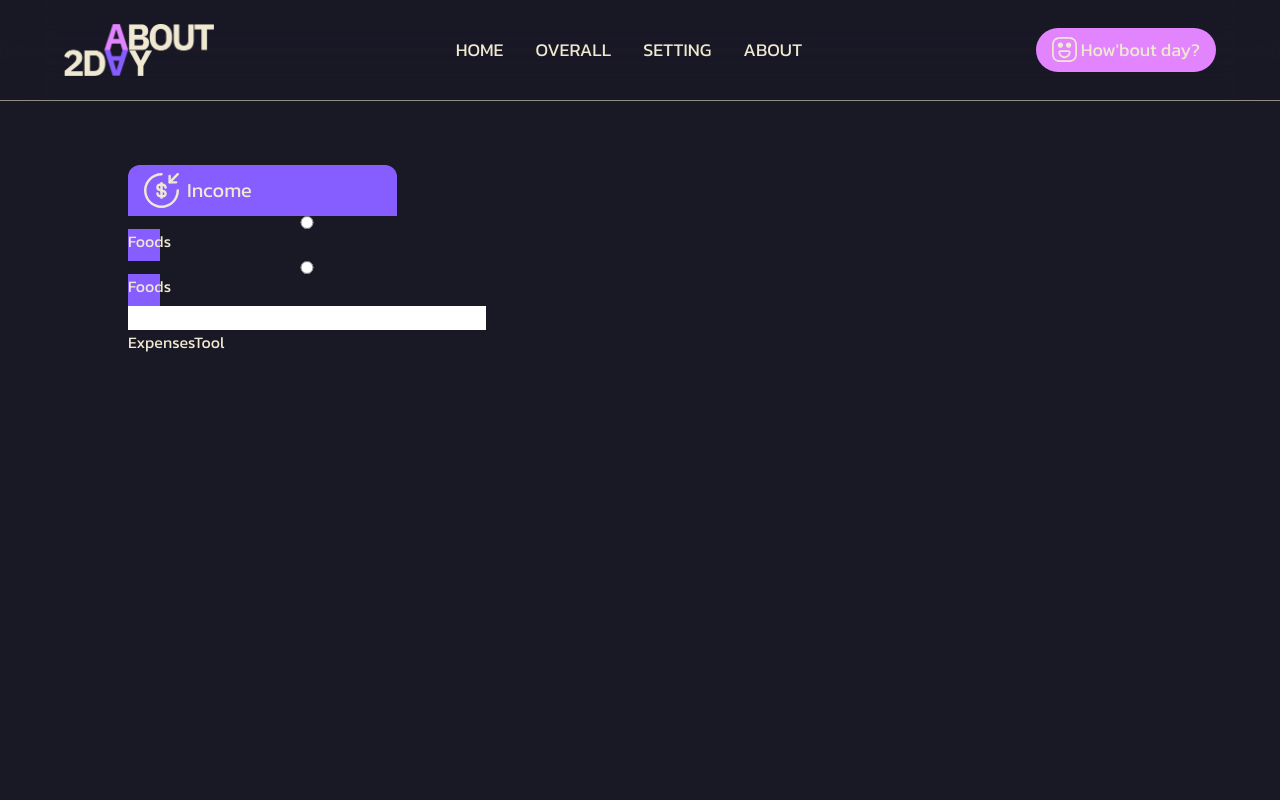
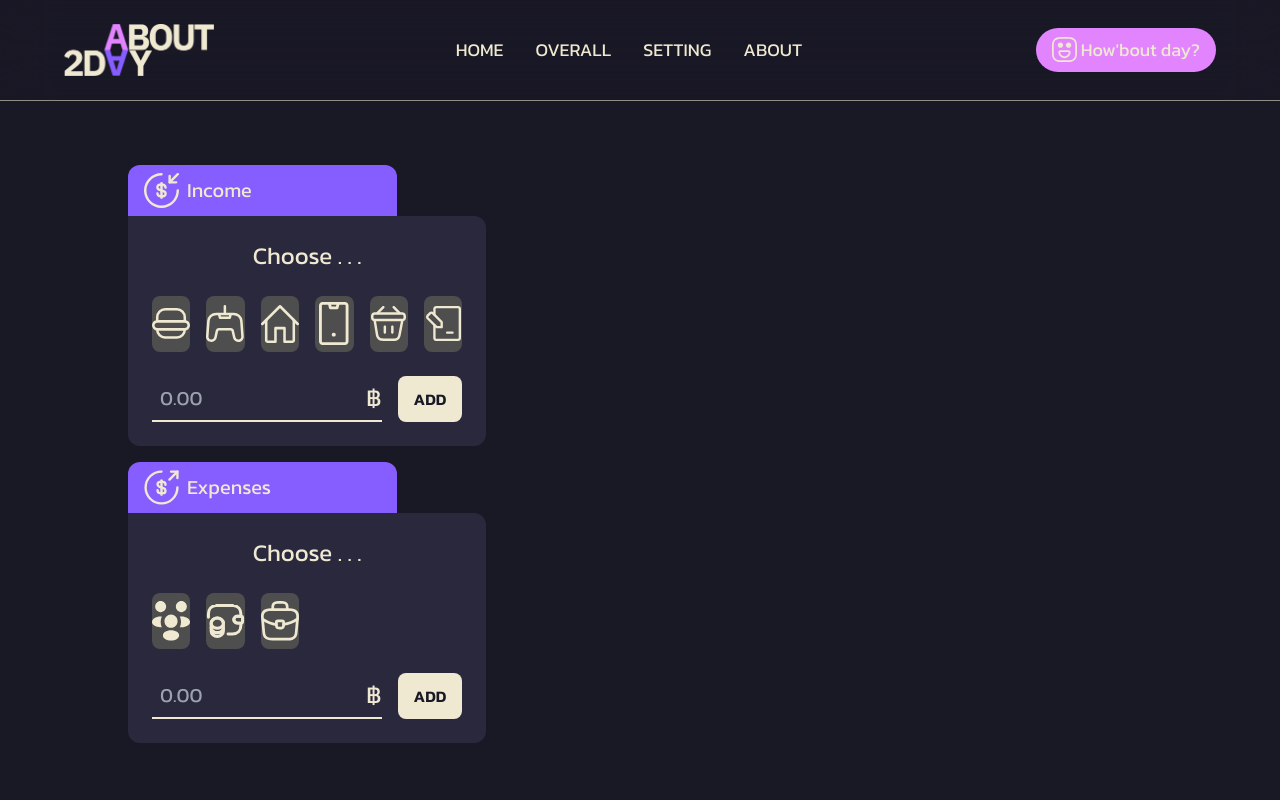
Before and after one commit to WoraponK/about2day-app, a Next.js app: page / in a window 1280 px wide. Shown: the top 800 px of the page. Built offline with nearby package versions, Linux system fonts and the light colour scheme.

Commit message:
update:2024-02-29 #1

```diff
--- a/src/app/components/Navbar.tsx
+++ b/src/app/components/Navbar.tsx
@@ -15,7 +15,7 @@ function Navbar() {
             <Link href={'/'}>
                 <Image
                     width={150}
-                    height={150}
+                    height={52}
                     src={'/images/logo-infog-nobg-dark.png'}
                     alt='logo'
                     className='max-lg:w-[120px]'
--- a/src/app/components/icons/A2dIcon.tsx
+++ b/src/app/components/icons/A2dIcon.tsx
@@ -99,7 +99,7 @@ const checkType = (type: string, size: number) => {
                     height={iconSize}
                 />
             );
-        case 'ex-salary':
+        case 'ex-logo':
             return (
                 <Image
                     src="/images/a2d/expenses-logo.svg"
--- a/src/app/components/tools/ExpensesTool.tsx
+++ b/src/app/components/tools/ExpensesTool.tsx
@@ -2,9 +2,49 @@
 
 import React from 'react'
 
+// Icons
+import A2dIcon from '../icons/A2dIcon'
+
 function ExpensesTool() {
   return (
-    <div>ExpensesTool</div>
+    <div className='grid grid-cols-1'>
+      <div className='bg-clr-primary flex items-center space-x-2 py-2 px-4 w-3/4 rounded-t-xl'>
+        <A2dIcon type='ex-logo' size={35} />
+        <h2 className='text-xl'>Expenses</h2>
+      </div>
+      <div className='bg-clr-accent p-6 space-y-6 rounded-tr-xl rounded-br-xl rounded-bl-xl'>
+        <h3 className='text-center text-2xl'>Choose . . .</h3>
+        <form className='flex flex-col justify-center space-y-6'>
+          <ul className='grid grid-cols-6 gap-4'>
+            <li className='flex justify-center items-center'>
+              <input type="radio" name="expenses" value={'people'} id='people' className='hidden peer' />
+              <label htmlFor="people" className='cursor-pointer flex justify-center items-center h-14 w-14 bg-clr-secondary bg-clr-gray-3 rounded-lg transition-colors hover:bg-clr-gray-2 peer-checked:bg-clr-primary' title='foods'>
+                <A2dIcon type='ex-people' size={40} />
+              </label>
+            </li>
+            <li className='flex justify-center items-center'>
+              <input type="radio" name="expenses" value={'extra'} id='extra' className='hidden peer' />
+              <label htmlFor="extra" className='cursor-pointer flex justify-center items-center h-14 w-14 bg-clr-secondary bg-clr-gray-3 rounded-lg transition-colors hover:bg-clr-gray-2 peer-checked:bg-clr-primary' title='gaming'>
+                <A2dIcon type='ex-extra' size={40} />
+              </label>
+            </li>
+            <li className='flex justify-center items-center'>
+              <input type="radio" name="expenses" value={'salary'} id='salary' className='hidden peer' />
+              <label htmlFor="salary" className='cursor-pointer flex justify-center items-center h-14 w-14 bg-clr-secondary bg-clr-gray-3 rounded-lg transition-colors hover:bg-clr-gray-2 peer-checked:bg-clr-primary' title='gaming'>
+                <A2dIcon type='ex-salary' size={40} />
+              </label>
+            </li>
+          </ul>
+          <div className='flex gap-4'>
+            <label className='w-full border-b-2 border-clr-light flex items-center'>
+              <input type="number" placeholder='0.00' className='p-2 w-full bg-transparent focus:outline-none    placeholder:text-clr-gray-light remove-arrow text-xl' />
+              <span className='text-2xl'>฿</span>
+            </label>
+            <button className='bg-clr-light text-clr-dark px-4 rounded-lg font-semibold transition-colors hover:bg-clr-secondary-1 hover:text-clr-light'>ADD</button>
+          </div>
+        </form>
+      </div>
+    </div>
   )
 }
 
--- a/src/app/components/tools/IncomeTool.tsx
+++ b/src/app/components/tools/IncomeTool.tsx
@@ -9,20 +9,57 @@ function IncomeTool() {
   return (
     <div className='grid grid-cols-1'>
       <div className='bg-clr-primary flex items-center space-x-2 py-2 px-4 w-3/4 rounded-t-xl'>
-        <A2dIcon type='in-logo' size={35}/>
+        <A2dIcon type='in-logo' size={35} />
         <h2 className='text-xl'>Income</h2>
       </div>
-      <div>
-        <form className='flex flex-col'>
-          <input type="radio" name="income" value={'foods'} id='foods'/>
-          <label htmlFor="foods" className='h-8 w-8 bg-clr-primary'>
-            Foods
-          </label>
-          <input type="radio" name="income" value={'foods'} id='foods'/>
-          <label htmlFor="foods" className='h-8 w-8 bg-clr-primary'>
-            Foods
-          </label>
-          <input type="number" />
+      <div className='bg-clr-accent p-6 space-y-6 rounded-tr-xl rounded-br-xl rounded-bl-xl'>
+        <h3 className='text-center text-2xl'>Choose . . .</h3>
+        <form className='flex flex-col justify-center space-y-6'>
+          <ul className='grid grid-cols-6 gap-4'>
+            <li className='flex justify-center items-center'>
+              <input type="radio" name="income" value={'foods'} id='foods' className='hidden peer' />
+              <label htmlFor="foods" className='cursor-pointer flex justify-center items-center h-14 w-14 bg-clr-secondary bg-clr-gray-3 rounded-lg transition-colors hover:bg-clr-gray-2 peer-checked:bg-clr-primary' title='foods'>
+                <A2dIcon type='in-foods' size={40} />
+              </label>
+            </li>
+            <li className='flex justify-center items-center'>
+              <input type="radio" name="income" value={'gaming'} id='gaming' className='hidden peer' />
+              <label htmlFor="gaming" className='cursor-pointer flex justify-center items-center h-14 w-14 bg-clr-secondary bg-clr-gray-3 rounded-lg transition-colors hover:bg-clr-gray-2 peer-checked:bg-clr-primary' title='gaming'>
+                <A2dIcon type='in-gaming' size={40} />
+              </label>
+            </li>
+            <li className='flex justify-center items-center'>
+              <input type="radio" name="income" value={'house'} id='house' className='hidden peer' />
+              <label htmlFor="house" className='cursor-pointer flex justify-center items-center h-14 w-14 bg-clr-secondary bg-clr-gray-3 rounded-lg transition-colors hover:bg-clr-gray-2 peer-checked:bg-clr-primary' title='house'>
+                <A2dIcon type='in-house' size={40} />
+              </label>
+            </li>
+            <li className='flex justify-center items-center'>
+              <input type="radio" name="income" value={'phone'} id='phone' className='hidden peer' />
+              <label htmlFor="phone" className='cursor-pointer flex justify-center items-center h-14 w-14 bg-clr-secondary bg-clr-gray-3 rounded-lg transition-colors hover:bg-clr-gray-2 peer-checked:bg-clr-primary' title='phone'>
+                <A2dIcon type='in-phone' size={30} />
+              </label>
+            </li>
+            <li className='flex justify-center items-center'>
+              <input type="radio" name="income" value={'shopping'} id='shopping' className='hidden peer' />
+              <label htmlFor="shopping" className='cursor-pointer flex justify-center items-center h-14 w-14 bg-clr-secondary bg-clr-gray-3 rounded-lg transition-colors hover:bg-clr-gray-2 peer-checked:bg-clr-primary' title='shopping'>
+                <A2dIcon type='in-shopping' size={35} />
+              </label>
+            </li>
+            <li className='flex justify-center items-center'>
+              <input type="radio" name="income" value={'tools'} id='tools' className='hidden peer' />
+              <label htmlFor="tools" className='cursor-pointer flex justify-center items-center h-14 w-14 bg-clr-secondary bg-clr-gray-3 rounded-lg transition-colors hover:bg-clr-gray-2 peer-checked:bg-clr-primary' title='tools'>
+                <A2dIcon type='in-tools' size={35} />
+              </label>
+            </li>
+          </ul>
+          <div className='flex gap-4'>
+            <label className='w-full border-b-2 border-clr-light flex items-center'>
+              <input type="number" placeholder='0.00' className='p-2 w-full bg-transparent focus:outline-none    placeholder:text-clr-gray-light remove-arrow text-xl' />
+              <span className='text-2xl'>฿</span>
+            </label>
+            <button className='bg-clr-light text-clr-dark px-4 rounded-lg font-semibold transition-colors hover:bg-clr-secondary-1 hover:text-clr-light'>ADD</button>
+          </div>
         </form>
       </div>
     </div>
--- a/src/app/globals.css
+++ b/src/app/globals.css
@@ -2,4 +2,14 @@
 @tailwind components;
 @tailwind utilities;
 
-@import '~bootstrap-icons/font/bootstrap-icons.css';
+@import "~bootstrap-icons/font/bootstrap-icons.css";
+
+.remove-arrow::-webkit-inner-spin-button,
+.remove-arrow::-webkit-outer-spin-button {
+  -webkit-appearance: none;
+  margin: 0;
+}
+
+.remove-arrow {
+  -moz-appearance: textfield;
+}
--- a/src/app/layout.tsx
+++ b/src/app/layout.tsx
@@ -36,7 +36,7 @@ export default function RootLayout({
       <body className={kanit.className}>
         <div className="bg-clr-dark text-clr-light min-h-screen">
           <Navbar />
-          <main className="py-16 px-32 max-lg:px-16 max-md:px-8 min-h-screen">
+          <main className="py-16 px-32 max-lg:px-16 max-md:px-8">
             {children}
           </main>
           <Footer />
--- a/src/app/page.tsx
+++ b/src/app/page.tsx
@@ -17,7 +17,7 @@ export default function Home() {
   return (
     <>
       <div className="grid grid-cols-[35%_65%]">
-        <div className="flex flex-col">
+        <div className="flex flex-col gap-4">
           <IncomeTool />
           <ExpensesTool />
         </div>
--- a/tailwind.config.ts
+++ b/tailwind.config.ts
@@ -22,6 +22,7 @@ const config: Config = {
         'clr-red': '#FF5D5D',
         'clr-orange': '#FF814B',
         'clr-yellow': '#FFBE5D',
+        'clr-accent': '#29283D'
       }
     },
   },
```
